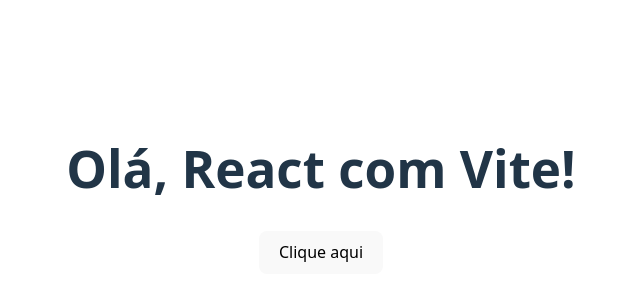
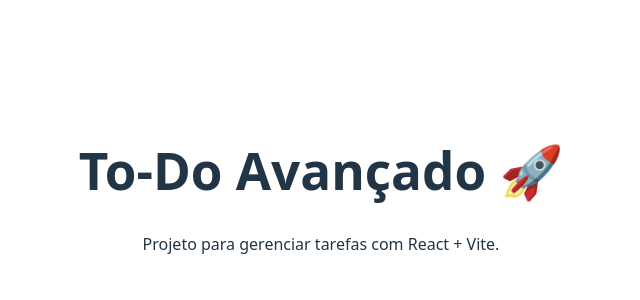
Before and after one commit to cledson-leite/to-do-avancado, a React (Vite) app: page / in a window 1280 px wide. Shown: the part 210-510 px from the top of the page, without its empty margins (319-959 px from the left). Built offline with nearby package versions, Linux system fonts and the light colour scheme.

Commit message:
inicio do projeto

```diff
--- a/src/App.jsx
+++ b/src/App.jsx
@@ -1,11 +1,10 @@
-import { Button } from "./components/Button";
 import "./App.css";
 
 function App() {
   return (
     <div>
-      <h1>Olá, React com Vite!</h1>
-      <Button text="Clique aqui" onClick={() => alert("Botão clicado!")} />
+      <h1>To-Do Avançado 🚀</h1>
+      <p>Projeto para gerenciar tarefas com React + Vite.</p>
     </div>
   );
 }
```
